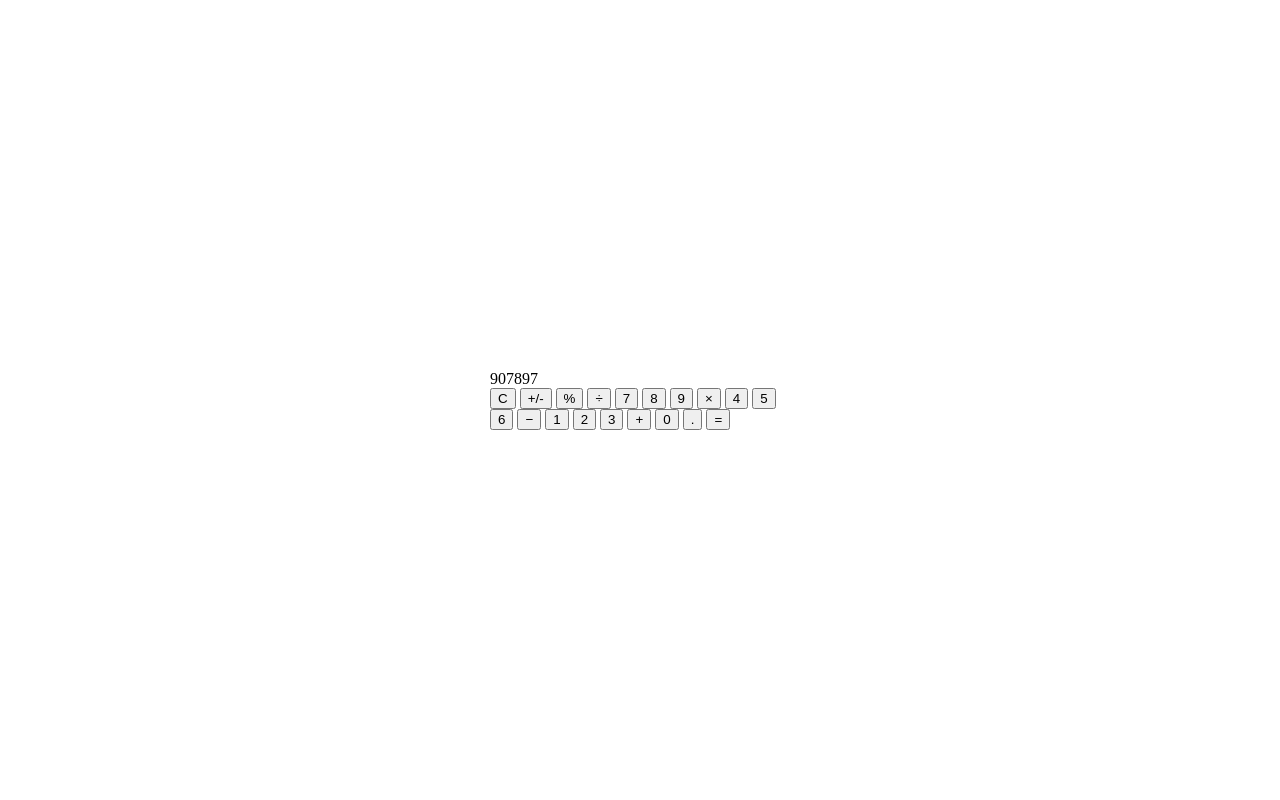
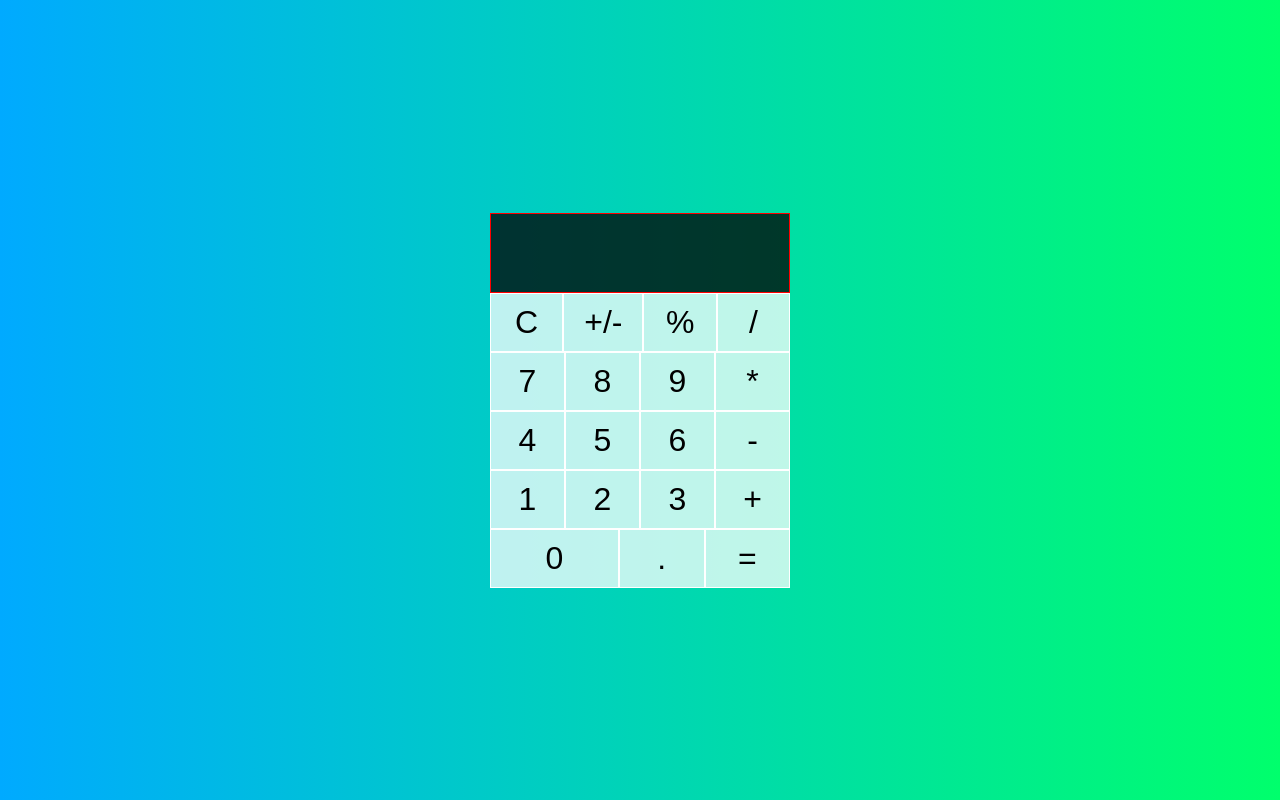
Before and after one commit to rehanshami/calculator, a plain HTML site: page index.html in a window 1280 px wide. Drawn offline with Linux system fonts and the light colour scheme.

Commit message:
Style Calculator and build input

```diff
--- a/index.html
+++ b/index.html
@@ -11,27 +11,41 @@
 </head>
 <body>
     <div class="calculator">
-    <div class="display">907897</div>
+    <div class="display">
+        <div class="previous-value"></div>
+        <div class="current-value"></div>
+    </div>
     <div class="buttons">
-       <button>C</button>
-       <button>+/-</button>
-       <button>%</button>
-       <button>÷</button>
-       <button>7</button>
-       <button>8</button>
-       <button>9</button>
-       <button>&times;</button>
-       <button>4</button>
-       <button>5</button>
-       <button>6</button>
-       <button>&minus;</button>
-       <button>1</button>
-       <button>2</button>
-       <button>3</button>
-       <button>&plus;</button>
-       <button class="zero-btn">0</button>
-       <button>.</button>
-       <button>=</button>
+        <div class="rows">
+            <button class="clear">C</button>
+            <button>+/-</button>
+            <button class="operator">%</button>
+            <button class="operator">/</button>
+        </div>
+        <div class="rows">
+            <button class="number">7</button>
+            <button class="number">8</button>
+            <button class="number">9</button>
+            <button class="operator">*</button>
+        </div>
+        <div class= "rows">
+            <button class="number">4</button>
+            <button class="number">5</button>
+            <button class="number">6</button>
+            <button class="operator">-</button>
+        </div>
+        <div class= "rows">
+            <button class="number">1</button>
+            <button class="number">2</button>
+            <button class="number">3</button>
+            <button class="operator">+</button>
+        </div>
+        <div class="rows">
+            <button class="zero-btn number">0</button>
+            <button>.</button>
+            <button class="equals">=</button>
+        </div>
+
     </div>
 </div>
 </body>
--- a/script.js
+++ b/script.js
@@ -25,8 +25,8 @@ function divide(num1, num2) {
     return num1 / num2;
 }
 
-let number1;
-let number2;
+let number1 = "";
+let number2 = "";
 let operator = "";
 
 function operate (op, num1, num2) {
@@ -49,3 +49,19 @@ function operate (op, num1, num2) {
 
     }
 }
+
+// Get the numbers
+const numberButtons = document.querySelectorAll(".number");
+const operatorButtons = document.querySelectorAll(".operator");
+const equalsButton = document.querySelector(".equals");
+const previousOperand = document.querySelector(".previous-value");
+const currentOperand = document.querySelector(".current-value");
+const clearButton = document.querySelector(".clear");
+
+// Add event listeners to number buttons
+
+
+  // Add event listener to operator buttons
+
+
+  // Add event listener to equals button
--- a/style.css
+++ b/style.css
@@ -1,13 +1,70 @@
+
 body {
     margin: 0;
     padding: 0;
-    width: 100vw;
-    height: 100vh;
-    display: flex;
-    justify-content: center;
-    align-items: center;
+    background: linear-gradient(to right, #00AAFF, #00FF6c);
+    font-family: Gotham, sans-serif;
 }
 
 .calculator {
-   width: 300px;
+    display: flex;
+    align-items: center;
+    justify-content: center;
+    flex-direction: column;
+    min-height: 100vh;
+    width: 100%;
+    max-width: 300px;
+    margin: 0 auto;
+
 }
+
+.rows {
+    display: flex;
+}
+
+.buttons {
+    box-sizing: border-box;
+    width: 100%;
+}
+
+button {
+    flex: 1;
+    padding: 10px 20px;
+    font-size: 2rem;
+    cursor: pointer;
+    outline: none;
+    border: 1px solid white;
+    background-color: rgba(255, 255, 255, .75);
+}
+
+.zero-btn {
+    flex-grow: 2;
+}
+
+button:hover {
+    background-color: rgba(255, 255, 255, .95);
+}
+
+.display {
+    box-sizing: border-box;
+    min-height: 80px;
+    width: 100%;
+    background-color: rgba(0, 0, 0, .75);
+    border: 1px solid red;
+    display: flex;
+    align-items: flex-end;
+    justify-content: space-around;
+    flex-direction: column;
+    padding: 20px;
+    word-wrap: break-word;
+    word-break: break-all;
+}
+
+.display .previous-value {
+    color: rgba(255, 255, 255, .75);
+    font-size: 1.75rem;
+}
+.display .current-value {
+    color: white;
+    font-size: 2.5rem;
+}
```
